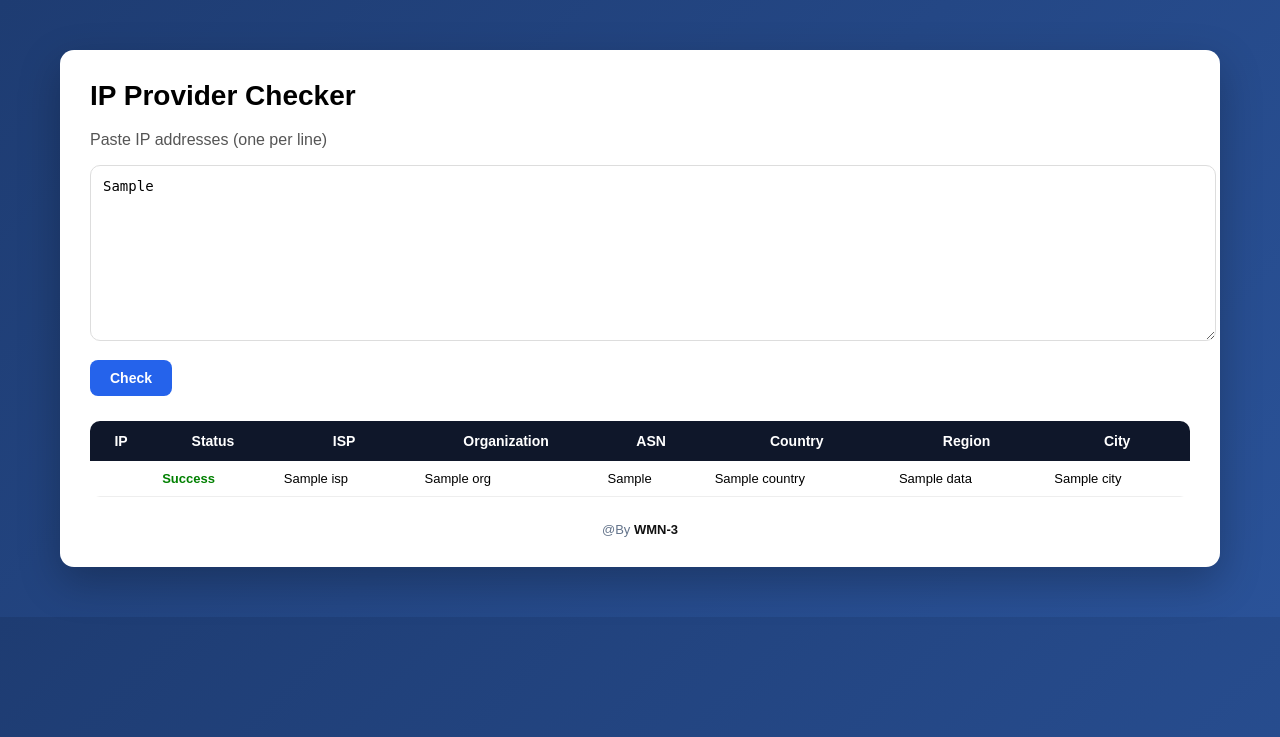
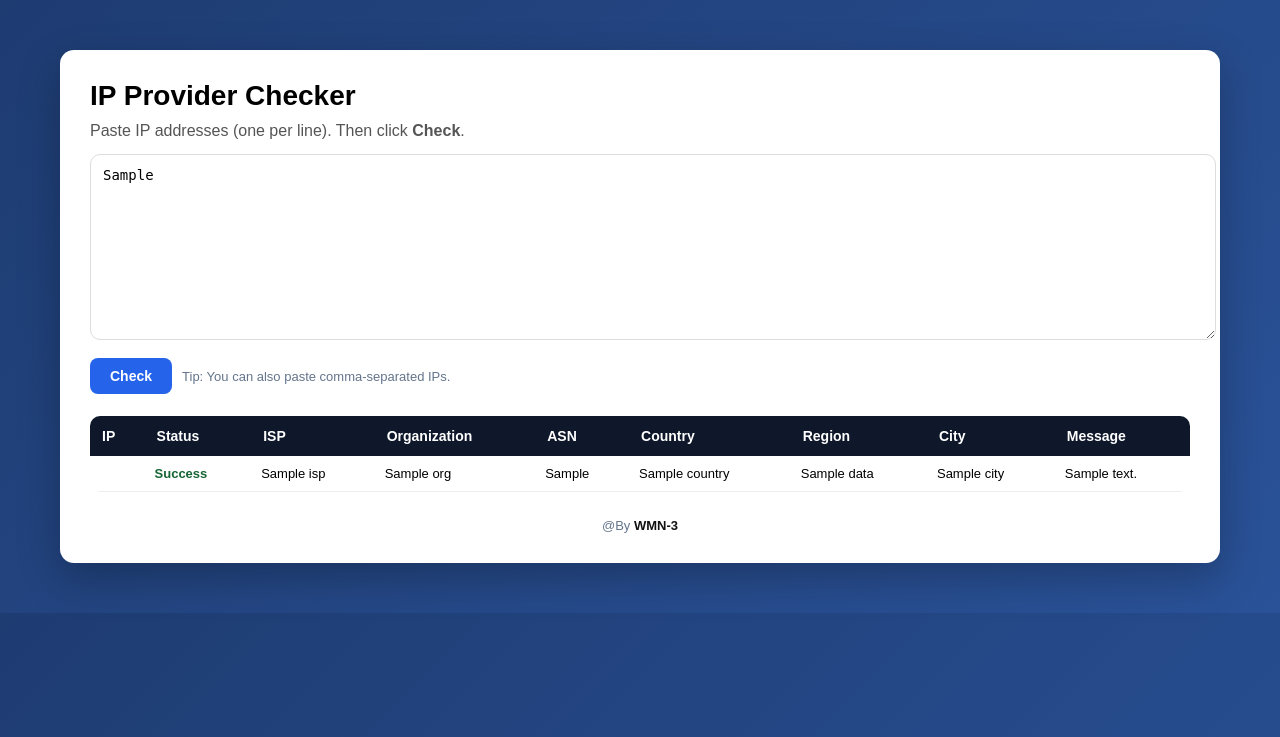
Before and after one commit to rdavisesther/checkips, a Flask app: template templates/index.html in a window 1280 px wide. Shown: the top 737 px of the page. Run offline with Flask 3, Linux system fonts and the light colour scheme; the template is opened without the code that fills it: most values are stand-ins (such as "Sample title", 1, 10 or a date in 2020).

Commit message:
index.html

```diff
--- a/templates/index.html
+++ b/templates/index.html
@@ -1,132 +1,163 @@
 <!doctype html>
-<html>
+<html lang="en">
 <head>
+  <meta charset="utf-8" />
   <title>IP Provider Checker</title>
-    <meta name="viewport" content="width=device-width, initial-scale=1">
+  <meta name="viewport" content="width=device-width, initial-scale=1" />
 
   <style>
-        body {
-            margin: 0;
+    body{
+      margin:0;
       font-family: Arial, sans-serif;
-            background: linear-gradient(135deg, #1e3c72, #2a5298);
+      background: linear-gradient(135deg,#1e3c72,#2a5298);
     }
 
-        .container {
-            max-width: 1100px;
-            margin: 50px auto;
-            background: white;
-            padding: 30px;
-            border-radius: 14px;
-            box-shadow: 0 15px 40px rgba(0,0,0,.25);
+    .container{
+      max-width:1100px;
+      margin:50px auto;
+      background:#fff;
+      padding:30px;
+      border-radius:14px;
+      box-shadow:0 15px 40px rgba(0,0,0,.25);
     }
 
-        h1 {
-            margin-top: 0;
-            font-size: 28px;
+    h1{
+      margin:0 0 10px;
+      font-size:28px;
     }
 
-        p {
-            color: #555;
+    p{
+      margin:0 0 14px;
+      color:#555;
     }
 
-        textarea {
-            width: 100%;
-            height: 150px;
-            padding: 12px;
-            border-radius: 10px;
-            border: 1px solid #ddd;
-            resize: vertical;
-            font-size: 14px;
+    textarea{
+      width:100%;
+      height:160px;
+      padding:12px;
+      border-radius:10px;
+      border:1px solid #ddd;
+      resize:vertical;
+      font-size:14px;
+      outline:none;
     }
 
-        button {
-            margin-top: 15px;
-            padding: 10px 20px;
-            background: #2563eb;
-            color: white;
-            border: none;
-            border-radius: 8px;
-            cursor: pointer;
-            font-weight: bold;
-            font-size: 14px;
+    textarea:focus{
+      border-color:#2563eb;
+      box-shadow:0 0 0 3px rgba(37,99,235,.15);
     }
 
-        button:hover {
-            background: #1d4ed8;
+    .actions{
+      margin-top:14px;
+      display:flex;
+      gap:10px;
+      flex-wrap:wrap;
+      align-items:center;
     }
 
-        .error {
-            margin-top: 12px;
-            color: #dc2626;
-            font-weight: bold;
+    button{
+      padding:10px 20px;
+      background:#2563eb;
+      color:#fff;
+      border:none;
+      border-radius:8px;
+      cursor:pointer;
+      font-weight:bold;
+      font-size:14px;
     }
 
-        table {
-            width: 100%;
-            margin-top: 25px;
-            border-collapse: collapse;
-            border-radius: 10px;
-            overflow: hidden;
+    button:hover{
+      background:#1d4ed8;
     }
 
-        th {
-            background: #0f172a;
-            color: white;
-            padding: 12px;
-            font-size: 14px;
+    .hint{
+      color:#64748b;
+      font-size:13px;
     }
 
-        td {
-            padding: 10px;
-            border-bottom: 1px solid #eee;
-            font-size: 13px;
+    /* Error box */
+    .alert{
+      margin-top:14px;
+      padding:12px 14px;
+      border-radius:10px;
+      border:1px solid #fecaca;
+      background:#fef2f2;
+      color:#991b1b;
+      font-weight:700;
     }
 
-        tr:hover td {
-            background: #f1f5f9;
+    /* Table */
+    table{
+      width:100%;
+      margin-top:22px;
+      border-collapse:collapse;
+      border-radius:10px;
+      overflow:hidden;
     }
 
-        .success {
-            color: green;
-            font-weight: bold;
+    th{
+      background:#0f172a;
+      color:#fff;
+      padding:12px;
+      font-size:14px;
+      text-align:left;
+      position:sticky;
+      top:0;
     }
 
-        .fail {
-            color: red;
-            font-weight: bold;
+    td{
+      padding:10px;
+      border-bottom:1px solid #eee;
+      font-size:13px;
+      vertical-align:top;
     }
 
-        .footer {
-            margin-top: 25px;
-            text-align: center;
-            font-size: 13px;
-            color: #64748b;
+    tr:hover td{
+      background:#f1f5f9;
     }
 
-        .footer b {
-            color: #111;
+    .success{
+      color:#166534;
+      font-weight:800;
     }
+
+    .fail{
+      color:#b91c1c;
+      font-weight:800;
+    }
+
+    /* Footer */
+    .footer{
+      margin-top:26px;
+      text-align:center;
+      font-size:13px;
+      color:#64748b;
+    }
+    .footer b{ color:#111; }
   </style>
 </head>
 
 <body>
-
   <div class="container">
     <h1>IP Provider Checker</h1>
-    <p>Paste IP addresses (one per line)</p>
+    <p>Paste IP addresses (one per line). Then click <b>Check</b>.</p>
 
     <form method="post">
       <textarea name="ips" placeholder="8.8.8.8&#10;1.1.1.1">{{ raw_ips }}</textarea>
-        <br>
+
+      <div class="actions">
         <button type="submit">Check</button>
+        <div class="hint">Tip: You can also paste comma-separated IPs.</div>
+      </div>
     </form>
 
     {% if error %}
-        <div class="error">{{ error }}</div>
+      <div class="alert">{{ error }}</div>
     {% endif %}
 
     {% if data and data|length > 0 %}
       <table>
+        <thead>
           <tr>
             <th>IP</th>
             <th>Status</th>
@@ -136,8 +167,10 @@
             <th>Country</th>
             <th>Region</th>
             <th>City</th>
+            <th>Message</th>
           </tr>
-
+        </thead>
+        <tbody>
           {% for r in data %}
             <tr>
               <td>{{ r.query }}</td>
@@ -154,16 +187,14 @@
               <td>{{ r.country }}</td>
               <td>{{ r.regionName }}</td>
               <td>{{ r.city }}</td>
+              <td>{{ r.message }}</td>
             </tr>
           {% endfor %}
+        </tbody>
       </table>
     {% endif %}
 
-    <div class="footer">
-        @By <b>WMN-3</b>
+    <div class="footer">@By <b>WMN-3</b></div>
   </div>
-
-</div>
-
 </body>
 </html>
```
Lines whose indentation alone changed are shown as unchanged.
